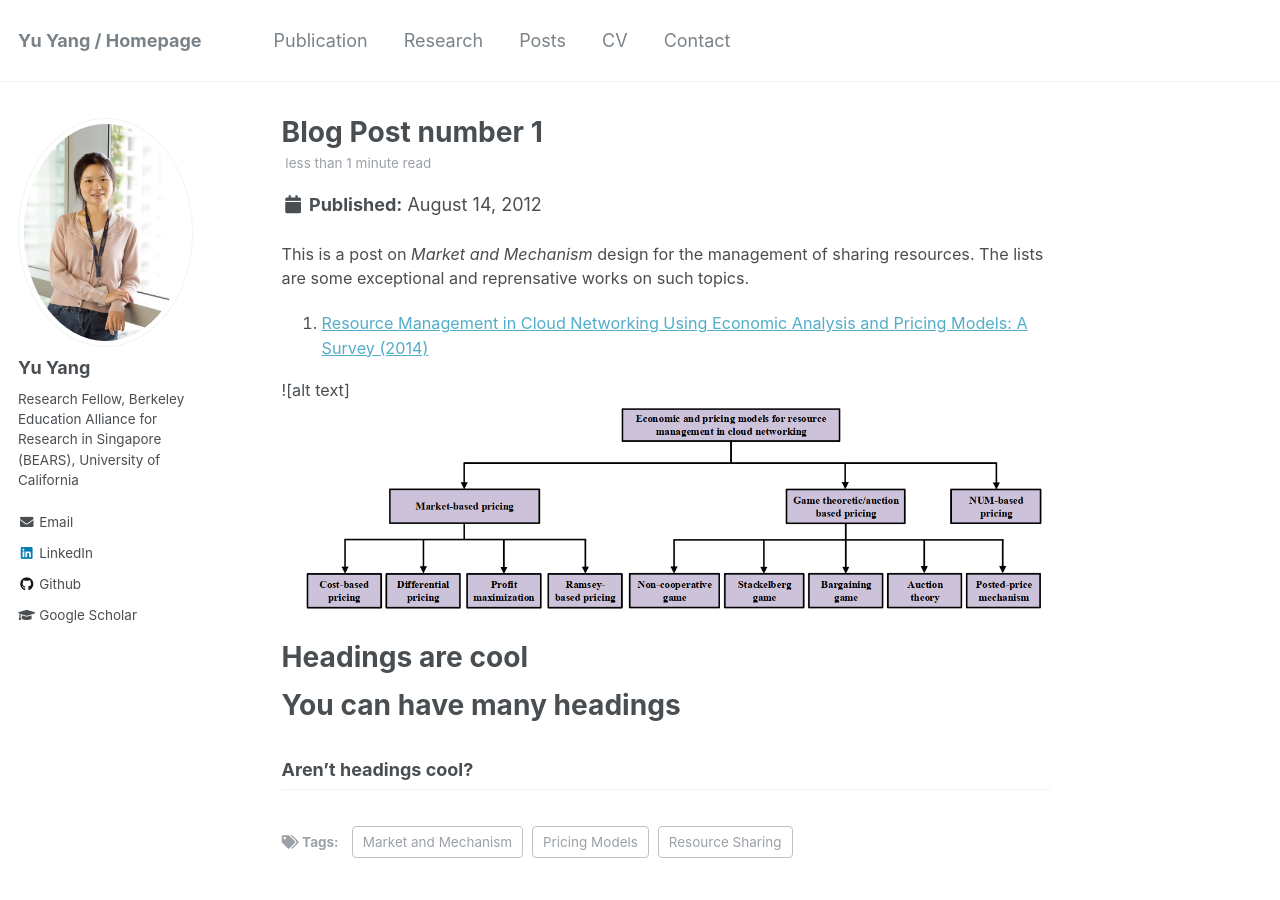
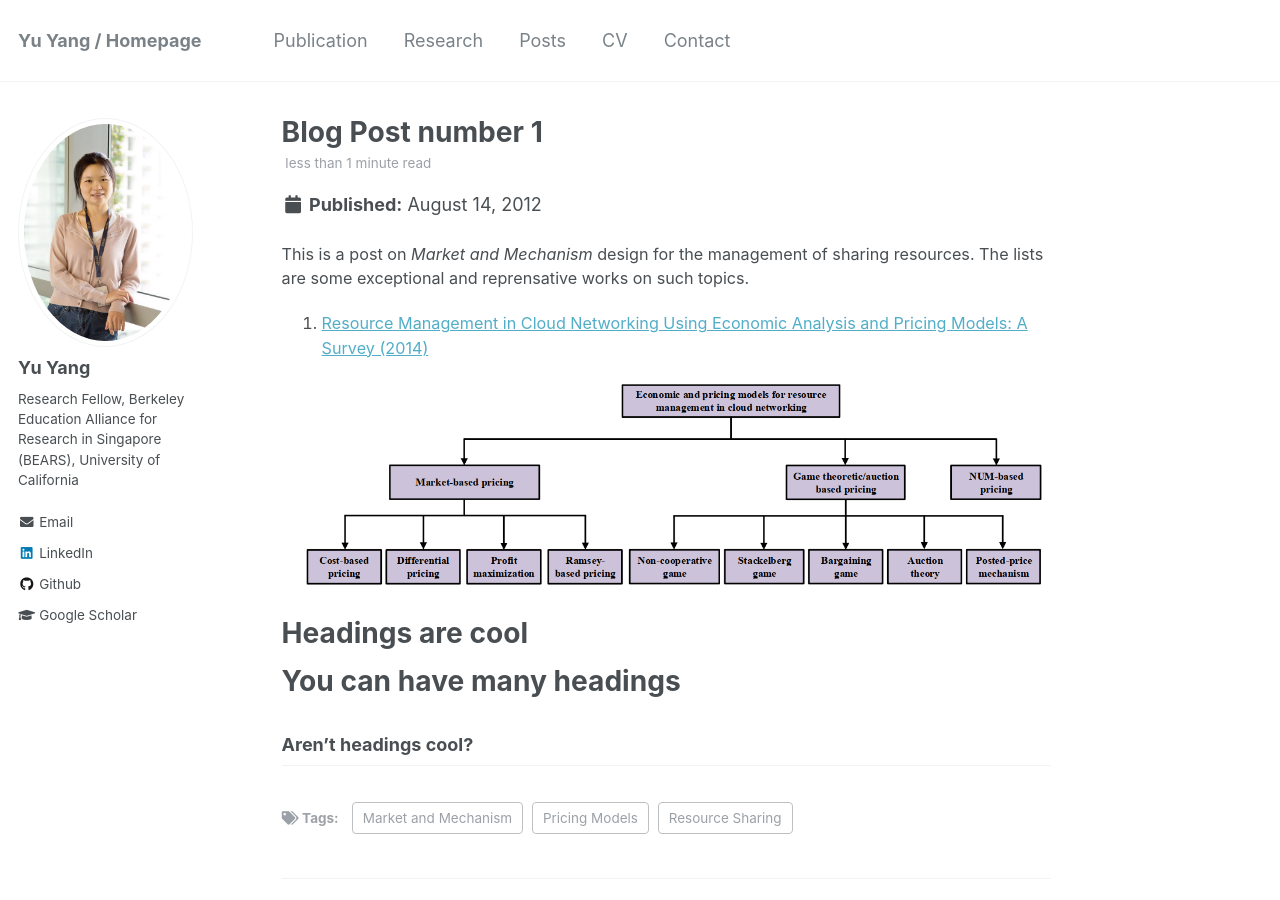
Before and after one commit to yangyu-berkeley/yangyu-berkeley.github.io, a Jekyll site: the page built from _posts/2012-08-14-blog-post-1.md, in a window 1280 px wide and 900 px high. Built offline with Jekyll 4.4.1, drawn with Linux system fonts in a browser that asks for light colours.

Commit message:
Update 2012-08-14-blog-post-1.md

```diff
--- a/_posts/2012-08-14-blog-post-1.md
+++ b/_posts/2012-08-14-blog-post-1.md
@@ -12,7 +12,7 @@ This is a post on *Market and Mechanism* design for the management of sharing re
 
 1. [Resource Management in Cloud Networking Using Economic Analysis and Pricing Models: A Survey (2014)](https://ieeexplore.ieee.org/abstract/document/7807328)
 
-![alt text]<img src='/images/PriceModels.png'>
+<img src='/images/PriceModels.png'>
 
 Headings are cool
 ======
```
